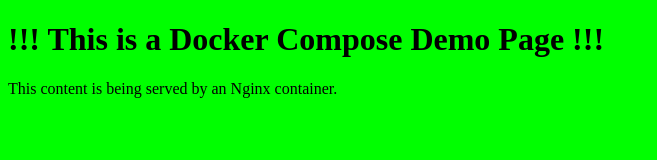
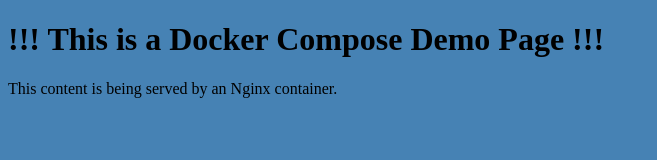
Before and after one commit to skytorin/Docker, a plain HTML site: page my_app/html/index.html in a window 1280 px wide. Shown: the whole page, without its empty margins (0-657 px from the left). Drawn offline with Linux system fonts and the light colour scheme.

Commit message:
Edited 16.06.2021 17-35-00

```diff
--- a/my_app/html/index.html
+++ b/my_app/html/index.html
@@ -4,7 +4,7 @@
     <meta charset="utf-8">
     <title>Docker Compose Demo</title>
 </head>
-<body bgcolor="#00FF00">
+<body bgcolor="#4682B4">
     <h1>!!! This is a Docker Compose Demo Page !!!</h1>
     <p>This content is being served by an Nginx container.</p>
 
```
